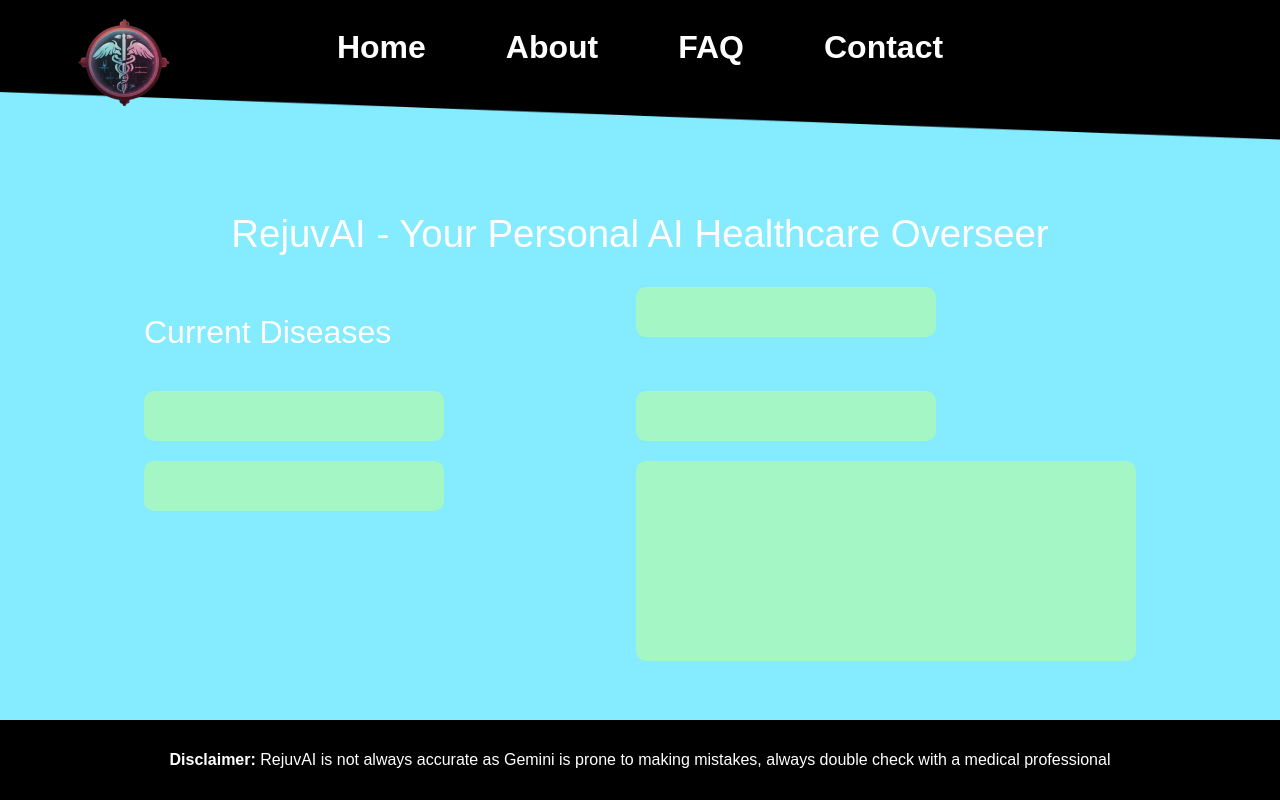
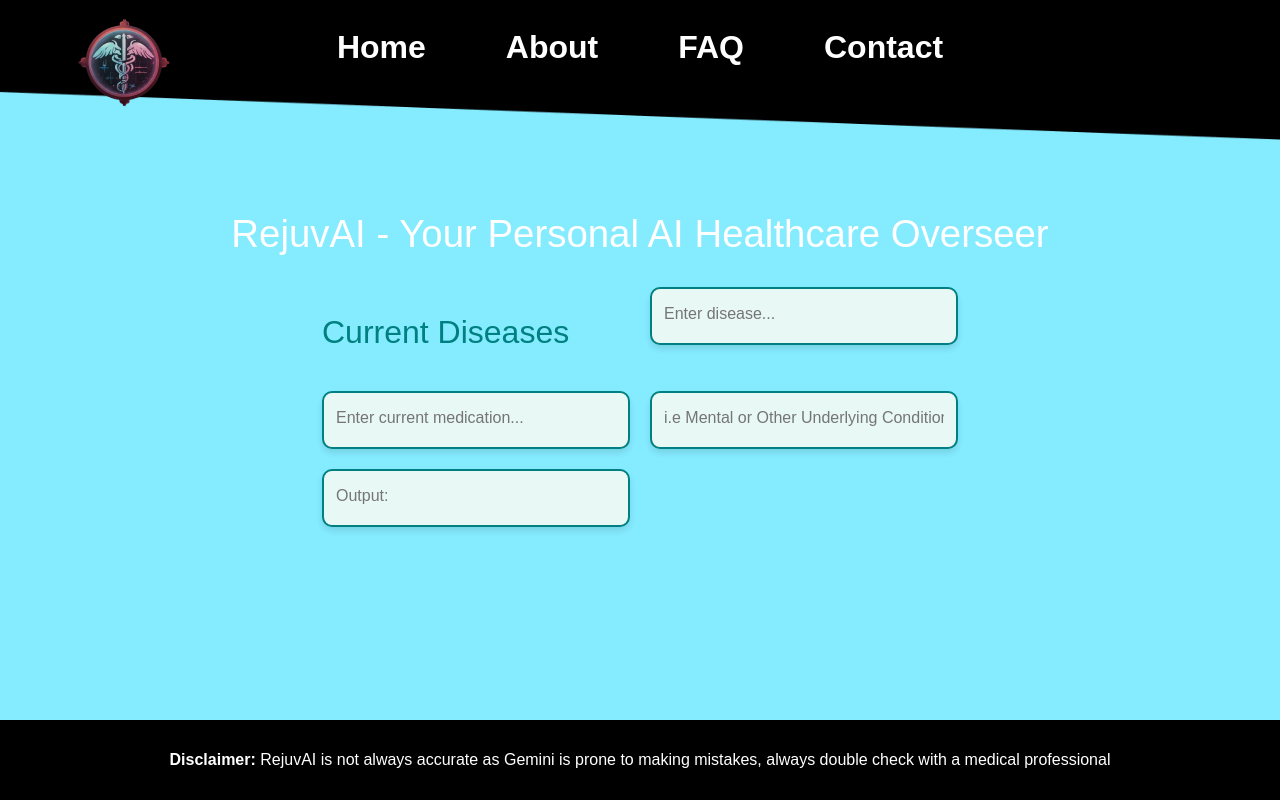
Before and after one commit to SameerSul/GoogleAIHackathonProject, a SvelteKit app: page / in a window 1280 px wide. Built offline with nearby package versions, Linux system fonts and the light colour scheme; a web font is replaced by a local one.

Commit message:
Added shadows, modified the colour palette, added button hovers and functionalities

```diff
--- a/src/routes/+page.svelte
+++ b/src/routes/+page.svelte
@@ -7,11 +7,28 @@
 
 	<div class="container">
 		<h2 class="larger-text">Current Diseases</h2>
-																				<div class="textbox"></div>
-        <div class="textbox"></div>
-        <div class="textbox"></div>
-        <div class="textbox"></div>
-        <div class="large-textbox"></div>
+		<div class="textbox">
+			<input type="text" placeholder="Enter disease..." id="disease-input" class="input-style" />
+		</div>
+		<div class="textbox">
+			<input
+				type="text"
+				placeholder="Enter current medication..."
+				id="disease-input"
+				class="input-style"
+			/>
+		</div>
+		<div class="textbox">
+			<input
+				type="text"
+				placeholder="i.e Mental or Other Underlying Conditions..."
+				id="disease-input"
+				class="input-style"
+			/>
+		</div>
+		<div class="textbox">
+			<input type="text" placeholder="Output: " id="disease-input" class="input-style" />
+		</div>
 	</div>
 </section>
 
@@ -30,27 +47,74 @@
 		gap: 20px; /* Adjust the gap between items */
 	}
 
-    .textbox {
-        width: 300px;
-        height: 50px;
-        background-color: #A4F7C5; /* Fill color */
+	.textbox,
+	.large-textbox {
+		width: 300px; /* Default width for regular textboxes */
+		height: 50px; /* Default height for regular textboxes */
+		background-color: #e8f8f5; /* A soothing pale teal */
+		border: 2px solid #008080; /* Teal border for better visibility */
 		border-radius: 10px;
+		padding: 2px; /* Padding inside the textbox for inner space */
+		box-shadow: 0 4px 6px rgba(0, 0, 0, 0.1); /* Soft shadow for depth */
+		transition: box-shadow 0.3s ease-in-out; /* Smooth transition for shadow */
 	}
 
 	.large-textbox {
-        width: 500px;
-        height: 200px;
-        background-color: #A4F7C5; /* Fill color */
-        border-radius: 10px;
+		width: 500px; /* Specific width for larger textbox */
+		height: 200px; /* Specific height for larger textbox */
+		background-color: #e8f8f5; /* Consistent soothing pale teal for larger textbox */
+		box-shadow: 0 4px 6px rgba(0, 0, 0, 0.1); /* Consistent shadow with regular textboxes */
+		transition: box-shadow 0.3s ease-in-out; /* Consistent transition with regular textboxes */
 	}
 
 	h2 {
 		margin-bottom: 20px;
+		color: #008080; /* Teal color for headings */
 	}
 
 	.larger-text {
+		font-size: 2em;
+	}
 
-    font-size:2em;
+	/* Styles for input fields inside textboxes */
+	input[type='text'] {
+		width: 100%; /* Full width of the textbox */
+		height: 46px; /* Slightly smaller to fit within 50px height of textbox */
+		border: none;
+		border-radius: 8px; /* Slightly less than textbox for aesthetic purpose */
+		padding: 0 10px;
+		font-size: 16px;
+		box-sizing: border-box; /* Padding and border included in width/height */
+		background-color: transparent; /* Ensure input background matches textbox */
+		color: #333333; /* Dark gray for text */
+	}
 
+	input[type='text']:focus {
+		outline: none;
+		border-color: #ff6f61; /* Coral color when focused */
+	}
+
+	/* Button styles */
+	button,
+	.button {
+		background-color: #ff6f61; /* Coral for buttons */
+		color: #ffffff; /* White text for contrast */
+		border: none;
+		padding: 10px 20px;
+		border-radius: 5px;
+		cursor: pointer;
+		transition: background-color 0.3s ease-in-out; /* Smooth transition for color change */
+	}
+
+	button:hover,
+	.button:hover {
+		background-color: #e65550; /* Darker coral on hover */
+		box-shadow: 0 2px 4px rgba(0, 0, 0, 0.2); /* Shadow effect on hover for button */
+	}
+
+	/* Hover effects for textboxes to improve interactivity */
+	.textbox:hover,
+	.large-textbox:hover {
+		box-shadow: 0 6px 10px rgba(0, 0, 0, 0.15); /* Larger shadow on hover for a lifting effect */
 	}
 </style>
```
Lines whose indentation alone changed are shown as unchanged.
